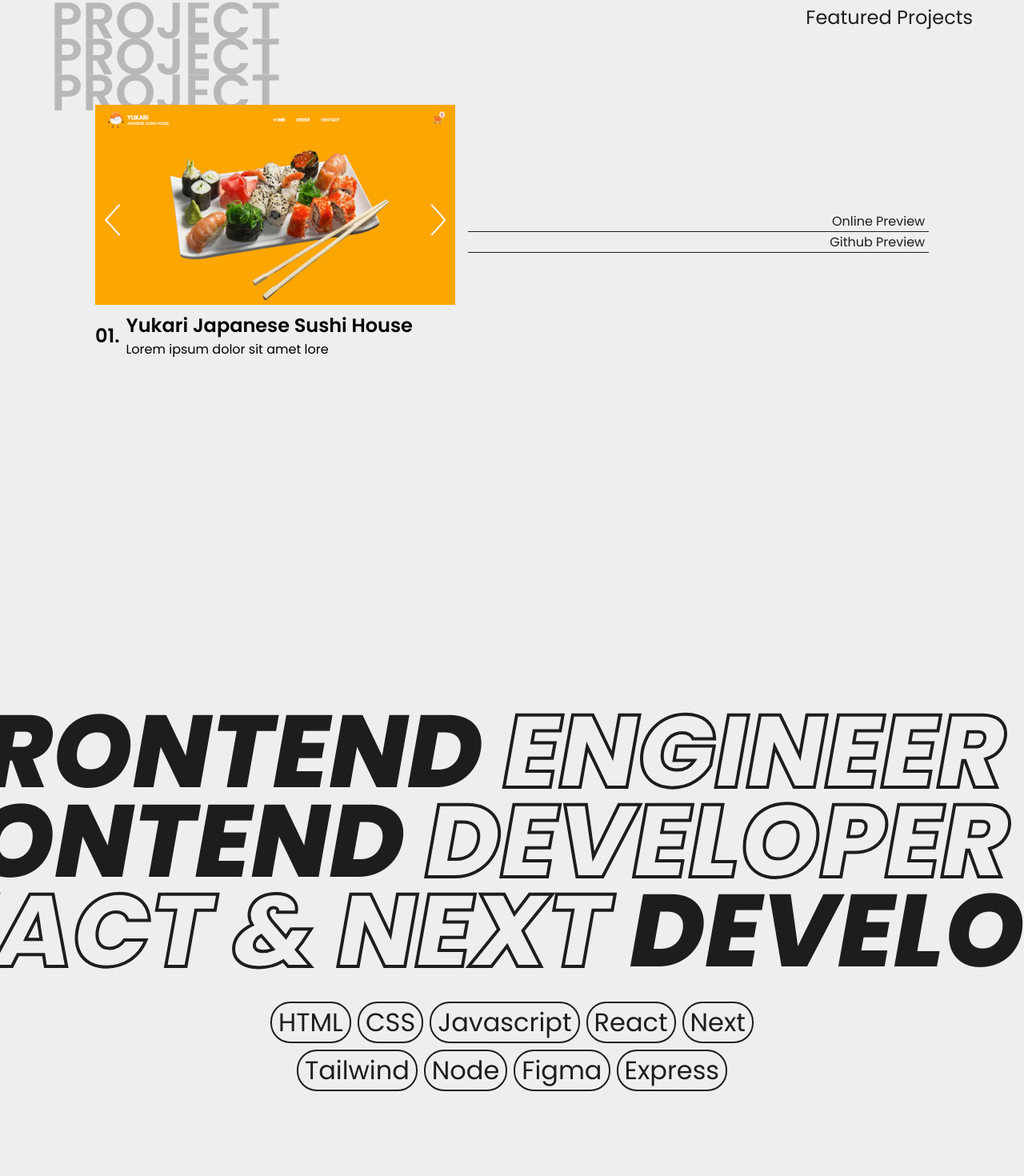
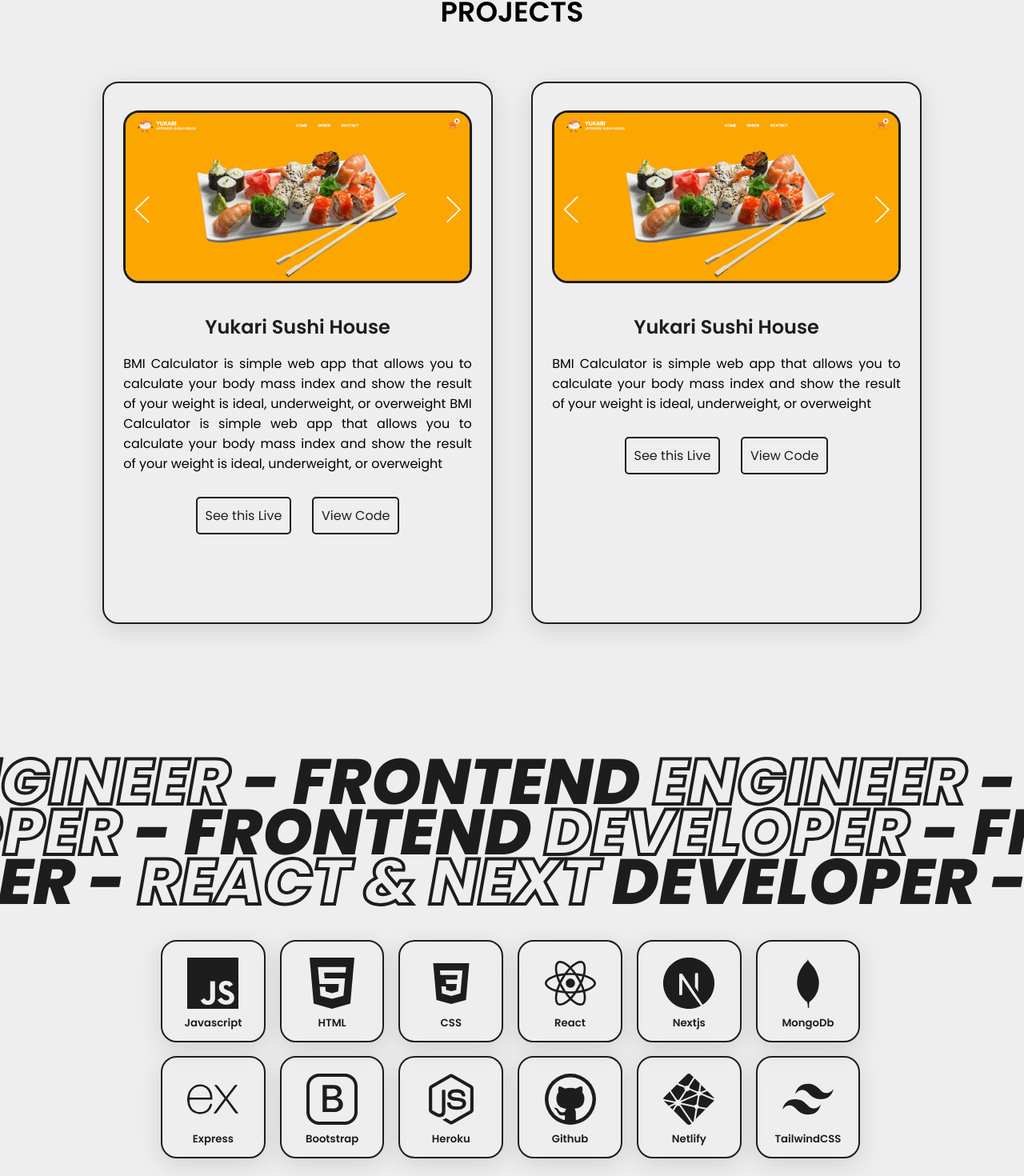
Before and after one commit to fajria96/fajria, a React (Create React App) app: page / in a window 1280 px wide. Shown: the part 1676-3146 px from the top of the page at 80% size. Built offline with nearby package versions, Linux system fonts and the light colour scheme.

Commit message:
modified files

```diff
--- a/package.json
+++ b/package.json
@@ -6,9 +6,11 @@
     "@testing-library/jest-dom": "^5.16.5",
     "@testing-library/react": "^13.4.0",
     "@testing-library/user-event": "^13.5.0",
+    "aos": "^2.3.4",
     "framer-motion": "^10.12.12",
     "react": "^18.2.0",
     "react-dom": "^18.2.0",
+    "react-icons": "^4.8.0",
     "react-router-dom": "^6.11.2",
     "react-scripts": "5.0.1",
     "web-vitals": "^2.1.4"
--- a/public/index.html
+++ b/public/index.html
@@ -12,7 +12,7 @@
     <link rel="apple-touch-icon" href="%PUBLIC_URL%/logo192.png" />
     <link rel="manifest" href="%PUBLIC_URL%/manifest.json" />
     <link rel="stylesheet" href="https://unicons.iconscout.com/release/v4.0.8/css/line.css">
-    <title>React App</title>
+    <title>Fajria - Dev</title>
   </head>
   <body>
     <noscript>You need to enable JavaScript to run this app.</noscript>
--- a/src/App.css
+++ b/src/App.css
@@ -13,7 +13,7 @@
 }
 
 html {
-    scroll-behaviour: smooth;
+  scroll-behavior: smooth;
 }
 
 body {
--- a/src/App.js
+++ b/src/App.js
@@ -1,8 +1,14 @@
+import React from "react"
 import './App.css';
 import Home from './pages/Home';
 import { BrowserRouter, Routes, Route } from "react-router-dom";
+import Aos from "aos";
+import "aos/dist/aos.css";
 
 function App() {
+    React.useEffect(() => {
+    Aos.init({ duration: 1500 });
+  }, []);
   return (
     <BrowserRouter>
       <Routes>
--- a/src/components/about/About.jsx
+++ b/src/components/about/About.jsx
@@ -43,7 +43,9 @@ const About = () => {
                 some of the amazing projects I've created and get a glimpse of
                 my talent and creativity in action.
               </h4>
+              <div className="btn">
               <button className="btnResume" onClick={() => {window.open("https://docs.google.com/document/d/1saKGPpx_QzuHSg_jUnVo4Ds5yncdmNOa/edit?usp=share_link&ouid=110836129932401095539&rtpof=true&sd=true")}}>Resume</button>
+              </div>
             </div>
           </div>
         </div>
--- a/src/components/project/Project.jsx
+++ b/src/components/project/Project.jsx
@@ -5,34 +5,65 @@ import Picture from "../../assets/projectPictureSushi.png";
 const Project = () => {
   return (
     <section id="project">
-      <div className="projectDesign">
-        <div className="projectTypo">
-          <span className="">project</span>
-          <span className="">project</span>
-          <span className="">project</span>
+        <div className="allProjects">
+          <h1 className="section__titledifferent">PROJECTS</h1>
+          <div className="projects_container" data-aos="fade-right">
+            <div className="project">
+              <div className="project_videocontainer">
+                <div>
+                  <img src={Picture} alt="yukari" className="" />
                 </div>
-        <span className="projectOpening">Featured Projects</span>
               </div>
-      <div className="projectContainerMain">
-        <div className="projectMain">
-          <img src={Picture} alt="" className="projectImage" />
-          <div className="projectText">
-            <span className="projectNumber">01.</span>
-            <div className="projectTitle">
-              <span className="">Yukari Japanese Sushi House</span>
-              <span className="">Lorem ipsum dolor sit amet lore</span>
+              <div className="project_information">
+                <h2>Yukari Sushi House</h2>
+                <p>
+                  BMI Calculator is simple web app that allows you to calculate
+                  your body mass index and show the result of your weight is
+                  ideal, underweight, or overweight BMI Calculator is simple web app that allows you to calculate
+                  your body mass index and show the result of your weight is
+                  ideal, underweight, or overweight
+                </p>
+                <div className="btn_container">
+                  <a href="https://delivery-food-yukari.vercel.app/" target="_blank" rel="noreferrer">
+                    <span type="button" className="btns onbt">
+                      See this Live
+                    </span>
+                  </a>
+                  <a href="https://github.com/fajria96/delivery-food-order.git" target="_blank" rel="noreferrer">
+                    <span type="button" className="btns onbt">
+                      View Code
+                    </span>
+                  </a>
                 </div>
               </div>
             </div>
-        <div className="projectLink">
-          <a href="https://delivery-food-yukari.vercel.app" className="projectLinked">
-            <i class="uil uil-arrow-up-left"></i>
-            <span>Online Preview</span>
+            <div className="project">
+              <div className="project_videocontainer">
+                <div>
+                  <img src={Picture} alt="yukari" className="" />
+                </div>
+              </div>
+              <div className="project_information">
+                <h2>Yukari Sushi House</h2>
+                <p>
+                  BMI Calculator is simple web app that allows you to calculate
+                  your body mass index and show the result of your weight is
+                  ideal, underweight, or overweight
+                </p>
+                <div className="btn_container">
+                  <a href="https://delivery-food-yukari.vercel.app/" target="_blank" rel="noreferrer">
+                    <span type="button" className="btns onbt">
+                      See this Live
+                    </span>
                   </a>
-          <a href="https://github.com/fajria96/delivery-food-order.git" className="projectLinked">
-            <i class="uil uil-arrow-up-left"></i>
-            <span>Github Preview</span>
+                  <a href="https://github.com/fajria96/delivery-food-order.git" target="_blank" rel="noreferrer">
+                    <span type="button" className="btns onbt">
+                      View Code
+                    </span>
                   </a>
+                </div>
+              </div>
+            </div>
           </div>
         </div>
     </section>
--- a/src/components/project/project.css
+++ b/src/components/project/project.css
@@ -1,149 +1,149 @@
 #project {
-    width: 100%;
-    height: 100vh;
-    background-color: var(--primary-color);
-    padding: 5rem 4rem 2rem 4rem;
+ background-color: var(--primary-color);
+ height: 100vh;
 }
 
-.projectDesign {
-    display: flex;
-    flex-direction: row;
-    justify-content: space-between;
-    color: var(--text-color);
-    font-size: 1.5rem;
+.projects_container {
+  width: 80%;
+  margin: 0 auto;
+  height: 100vh;
+  display: flex;
+  flex-direction: row;
+  gap: 3rem;
 }
 
-.projectTypo {
-    font-size: 4rem;
-    font-weight: 800;
-    display: flex;
-    flex-direction: column;
-    text-transform: uppercase;
-    line-height: 2.8rem;
-    opacity: 25%;
+.section__titledifferent {
+ text-align: center;
+ font-size: 2.2rem;
+ padding-top: 4rem;
 }
 
-.projectContainerMain {
-    display: flex;
-    flex-direction: row;
-    justify-content: center;
-    align-items: center;
-    gap: 1rem;
-    transform: translateY(-3rem);
+.project {
+  width: 100%;
+  margin: 6% 0% 6% 0%;
+  box-shadow: rgba(100, 100, 111, 0.2) 0px 7px 29px 0px;
+  display: flex;
+  border-radius: 20px;
+  transition: all 0.5s ease 0s;
 }
 
-.projectMain {
-    display: flex;
-    flex-direction: column;
-    gap: 0.5rem;
+.project:hover {
+  transform: scale(1.04);
+  overflow: hidden;
+  box-shadow: rgba(0, 0, 0, 0.36) 0px 10px 15px 0px,
+    rgba(0, 0, 0, 0.06) 0px 0px 0px 1px;
+}
+.project_videocontainer {
+  flex-basis: 65%;
+  border-radius: 20px;
+  display: flex;
+  justify-content: center;
+  align-items: center;
+  margin-top: 20px;
 }
 
-.projectText {
-    display: flex;
-    flex-direction: row;
-    align-items: center;
-    gap: 0.5rem;
+.project_videocontainer > div {
+  width: 90%;
+  height: 90%;
+  border-radius: 20px;
+}
+.project_videocontainer > div > img {
+  width: 100%;
+  height: 90%;
+  border: 3px solid var(--text-color);
+  border-radius: 20px;
 }
 
-.projectTitle {
-    display: flex;
-    flex-direction: column;
+.project_information {
+  flex-basis: 90%;
+  border-radius: 30px;
+  display: flex;
+  flex-direction: column;
+  align-items: center;
+  padding: 0% 5% 4% 5%;
+  overflow-y: scroll;
+  overflow-x: hidden;
+  margin-bottom: 10px;
+}
+.project_information > h2 {
+  color:var(--text-color);
+}
+.project_information > p {
+  margin-top: 1em;
+  text-align: justify;
+}
+.project_information > div:nth-child(3) {
+  margin-top: 0.5em;
+  display: flex;
+  justify-content: space-evenly;
 }
 
-.projectNumber, .projectTitle span:nth-child(1) {
-    font-size: 1.5rem;
-    font-weight: bold;
+.project_information > div:nth-child(3) > svg {
+  font-size: 3em;
+  margin: 2% 3% 2% 3%;
+  color: var(--text-color);
+  transition: all 0.2s ease-in-out;
 }
 
-.projectTitle span:nth-child(2) {
-    font-size: 1rem;
+.project_information > div:nth-child(3) > svg:hover {
+  font-size: 3.3em;
 }
 
-.projectImage {
-    width: 450px;
-    height: 250px;
-
+.project_information > div:nth-child(4) {
+  margin-top: 0.6em;
+  display: flex;
 }
 
-.projectLink {
-    display: flex;
-    align-items: end;
-    height: 50vh;
-    width: 50%;
-    font-size: 1rem;
-    justify-content: center;
-    flex-direction: column;
+.btn_container {
+ padding-top: 2rem;
+}
+.onbt {
+  margin: 0vw 1vw 0 1vw;
+}
+.btns{
+  color: var(--text-color);
+  border: 2px solid var(--text-color);
+  border-radius: 5px;
+  height: auto;
+  cursor: pointer;
+  padding: 10px;
+  margin-top: 20px;
+}
+.btns:hover{
+  color: var(--primary-color);
+  border: 2px solid var(--text-color);
+  background-color: var(--text-color);
+}
+.project_information > h3 {
+  margin-top: 1.6em;
+  color:var(--text-color);
+}
+.project_information::-webkit-scrollbar {
+  display: none;
 }
 
-.projectLinked {
+.project {
+    border: 2px solid var(--text-color);
+    flex-direction: column;
+  }
+
+@media (max-width: 800px) {
+  .project {
+    flex-direction: column;
+    /* height: 100vh; */
+  }
+  .project_videocontainer {
+    flex-basis: 40%;
+  }
+  .project_information {
+    flex-basis: 60%;
+  }
+  .allProjects{
+    display: grid;
+    grid-template-columns: repeat(1, 1fr);
+  }
+  .projects_container {
     width: 100%;
-    display: flex;
-    justify-content: space-between;
-    color: var(--text-color);
-    border-bottom: 1px solid var(--text-color);
-    transition: all 0.4s;
-    padding: 0 0.3rem;
+    margin: 0 auto;
+  }
 }
-
-.projectLinked:hover {
-    background-color: var(--text-color);
-    color: var(--primary-color);
-}
-
-@media screen and (max-width: 992px) {
-}
-@media screen and (max-width: 768px) {
-}
-@media screen and (max-width: 576px) {
-    #project {
-    width: 100%;
-    height: 100vh;
-    background-color: var(--primary-color);
-    padding: 1rem 4rem 3rem 4rem;
-}
-    .projectContainerMain {
-        width: 100%;
-        height: 100vh;
-        justify-content: center;
-        align-items: center;
-    }
-    .projectImage {
-    width: 230px;
-    height: 150px;
-    }
-    .projectDesign {
-        position: absolute;
-        padding-top: 5.5rem;
-    }
-    .projectMain {
-        display: flex;
-        flex-direction: column;
-        gap: 5.5rem;
-    }
-    .projectTypo {
-        font-size: 3rem;
-        line-height: 2.2rem;
-
-    }
-    .projectOpening {
-        display: none;
-    }
-    .projectLink {
-        position: absolute;
-        width: 100%;
-        display: flex;
-        justify-content: end;
-        padding: 0 0 0 0;
-        height: 13vh;
-    }
-    .projectLinked {
-        width: 100%;
-    }
-    .projectNumber, .projectTitle span:nth-child(1) {
-    font-size: 1.2rem;
-    font-weight: bold;
-}
-
-}
-@media screen and (max-width: 350px) {
-}
--- a/src/components/service/Service.jsx
+++ b/src/components/service/Service.jsx
@@ -1,6 +1,17 @@
 import React from 'react'
 import "./service.css"
 import { motion, useScroll, useTransform } from "framer-motion";
+import { FaReact, FaNodeJs } from "react-icons/fa";
+import {
+  SiHtml5,
+  SiExpress,
+  SiTailwindcss,
+  SiNetlify,
+} from "react-icons/si";
+import { DiCss3, DiMongodb } from "react-icons/di";
+import { SiJavascript, SiNextdotjs } from "react-icons/si";
+import { VscGithub } from "react-icons/vsc";
+import { BsBootstrap } from "react-icons/bs";
 
 const Service = () => {
     const { scrollYProgress } = useScroll();
@@ -24,21 +35,56 @@ const Service = () => {
                   <span className="outlineTypo">React & Next</span> Developer -{" "}
               </motion.span>
           </div>
-          <div className="serviceStack">
-              <div className="serviceTechStack">
-              <span>HTML</span>
-              <span>CSS</span>
-              <span>Javascript</span>
-              <span>React</span>
-              <span>Next</span>
+          <div className="techsection">
+          <div>
+            <SiJavascript />
+            <h5>Javascript</h5>
           </div>
-           <div className="serviceTechStack">
-              <span>Tailwind</span>
-              <span>Node</span>
-              <span>Figma</span>
-              <span>Express</span>
+          <div>
+            <SiHtml5 />
+            <h5>HTML</h5>
           </div>
+          <div>
+            <DiCss3 />
+            <h5>CSS</h5>
           </div>
+          <div>
+            <FaReact />
+            <h5>React</h5>
+          </div>
+          <div>
+            <SiNextdotjs />
+            <h5>Nextjs</h5>
+          </div>
+          <div>
+            <DiMongodb />
+            <h5>MongoDb</h5>
+          </div>
+          <div>
+            <SiExpress />
+            <h5>Express</h5>
+          </div>
+          <div>
+            <BsBootstrap />
+            <h5>Bootstrap</h5>
+          </div>
+          <div>
+            <FaNodeJs />
+            <h5>Heroku</h5>
+          </div>
+          <div>
+            <VscGithub />
+            <h5>Github</h5>
+          </div>
+          <div>
+            <SiNetlify />
+            <h5>Netlify</h5>
+          </div>
+          <div>
+            <SiTailwindcss />
+            <h5>TailwindCSS</h5>
+          </div>
+        </div>
     </section>
   )
 }
--- a/src/components/service/service.css
+++ b/src/components/service/service.css
@@ -4,7 +4,7 @@
     position: reltive;
     overflow: hidden;
     width: 100%;
-    height: 100vh;
+    height: 110vh;
     display: flex;
     justify-content: center;
     align-items: center;
@@ -13,7 +13,7 @@
 }
 
 .serviceTypo {
-    font-size: 8rem;
+    font-size: 5rem;
     text-transform: uppercase;
     font-weight: 800;
     font-style: italic;
@@ -21,8 +21,9 @@
     display: flex;
     flex-direction: column;
     align--items: start;
-    line-height: 7rem;
+    line-height: 3.9rem;
     transform: translateX(-7rem);
+    margin-top: 5rem;
 }
 
 .outlineTypo {
@@ -30,32 +31,60 @@
     -webkit-text-stroke-width: 4px;
 }
 
-.serviceStack {
-    display: flex;
-    flex-direction: column;
-    align-items: center;
-    gap: 0.5rem;
+.techsection {
+  width: 70%;
+  text-align: center;
+  background-color: var(--primary-color);
+  height: 37vh;
 }
 
-.serviceTechStack {
-    display: flex;
-    flex-direction: row;
-    gap: 0.5rem;
+.techsection > div {
+  width: 14.6%;
+  height: 16vh;
+  max-height: 140px;
+  box-shadow: rgba(100, 100, 111, 0.2) 0px 7px 29px 0px;
+  z-index: 1;
+  border-radius: 20px;
+  margin: 1%;
+  float: left;
+  display: flex;
+  flex-direction: column;
+  justify-content: center;
+  align-items: center;
+  transition: all 0.5s ease 0s;
+  border: 2px solid var(--text-color);
+}
+.techsection > div:hover {
+  background-color: var(--primary-color);
+  overflow: hidden;
+  transform: scale(1.08);
+  box-shadow: rgba(0, 0, 0, 0.36) 0px 10px 36px 0px,
+    rgba(0, 0, 0, 0.06) 0px 0px 0px 1px;
+  border: 1px solid var(--text-color);
 }
 
-.serviceTechStack span {
-    border: 2px solid var(--text-color);
-    padding: 0 0.5rem;
-    border-radius:25px;
-    font-size: 2rem;
-    transition: all 0.4s;
+.techsection > div > svg {
+  font-size: 8vh;
+  color: var(--text-color);
+}
+.techsection > div > h5 {
+  position: relative;
+  top: 8px;
+  background-color: transparent;
 }
 
-.serviceTechStack span:hover {
-    border: 2px solid var(--text-color);
-    color: var(--primary-color);
-    background-color: var(--text-color);
+@media (max-width: 600px) {
+  .techsection {
+    height: 120vh;
+  }
+  .techsection > div {
+    width: 40%;
+    margin-right: 5%;
+    margin-bottom: 2%;
+    height: 18vh;
+  }
 }
+
 
 @media screen and (max-width: 992px) {
 }
```
Also changed, not shown: src/components/about/about.css (+24 -17 lines), src/components/hero/hero.css (+4 -4 lines), 1 other file (tests, documents, lock files or other folders). Lines whose indentation alone changed are shown as unchanged.
